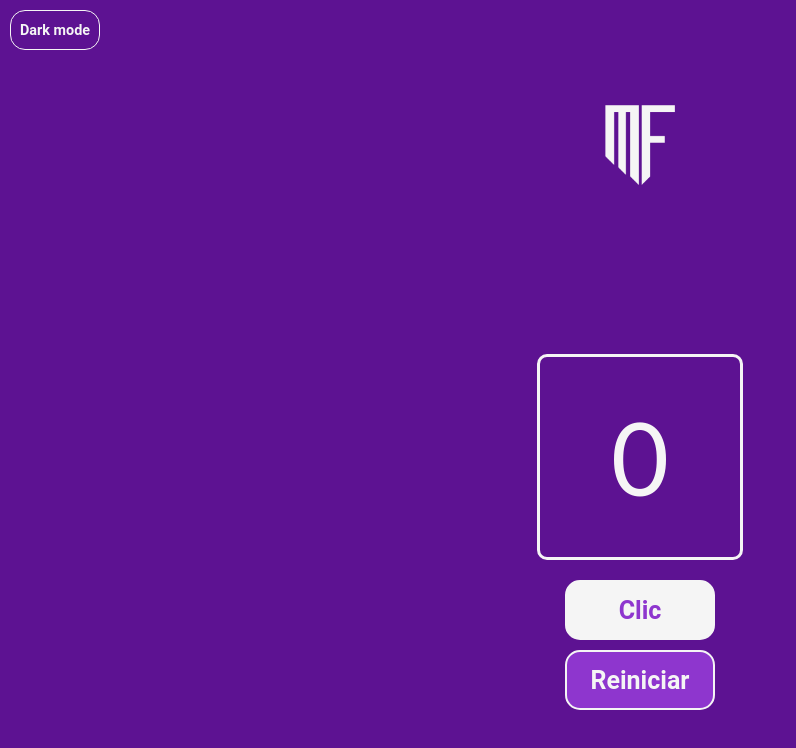
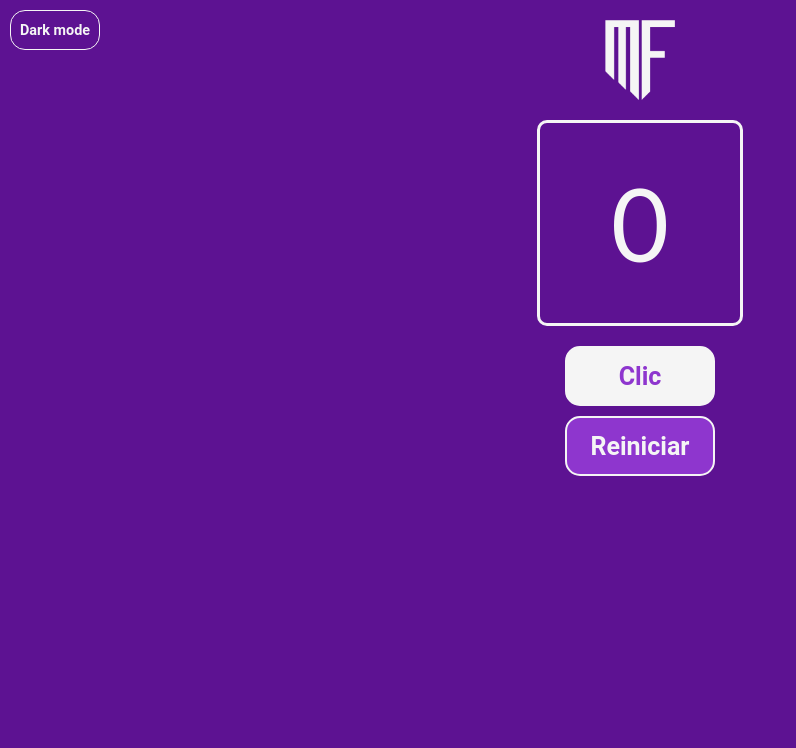
Before and after one commit to MatiasFochi/ProyectoContadorClicks, a React (Create React App) app: page / in a window 1280 px wide. Shown: the top 748 px of the page, without its empty margins (0-796 px from the left). Built offline with nearby package versions, Linux system fonts and the light colour scheme.

Commit message:
Actualizacion 13/1/2024

```diff
--- a/public/index.html
+++ b/public/index.html
@@ -2,42 +2,19 @@
 <html lang="en">
   <head>
     <meta charset="utf-8" />
-    <link rel="icon" href="%PUBLIC_URL%/favicon.ico" />
+    <link rel="icon" href="%PUBLIC_URL%/LogoPersonal.ico" />
     <meta name="viewport" content="width=device-width, initial-scale=1" />
     <meta name="theme-color" content="#000000" />
     <meta
       name="description"
       content="Web site created using create-react-app"
     />
-    <link rel="apple-touch-icon" href="%PUBLIC_URL%/logo192.png" />
-    <!--
-      manifest.json provides metadata used when your web app is installed on a
-      user's mobile device or desktop. See https://developers.google.com/web/fundamentals/web-app-manifest/
-    -->
+    <link rel="apple-touch-icon" href="%PUBLIC_URL%/LogoPersonal.png" />
     <link rel="manifest" href="%PUBLIC_URL%/manifest.json" />
-    <!--
-      Notice the use of %PUBLIC_URL% in the tags above.
-      It will be replaced with the URL of the `public` folder during the build.
-      Only files inside the `public` folder can be referenced from the HTML.
-
-      Unlike "/favicon.ico" or "favicon.ico", "%PUBLIC_URL%/favicon.ico" will
-      work correctly both with client-side routing and a non-root public URL.
-      Learn how to configure a non-root public URL by running `npm run build`.
-    -->
-    <title>React App</title>
+    <title>Contador de Clics</title>
   </head>
   <body>
     <noscript>You need to enable JavaScript to run this app.</noscript>
     <div id="root"></div>
-    <!--
-      This HTML file is a template.
-      If you open it directly in the browser, you will see an empty page.
-
-      You can add webfonts, meta tags, or analytics to this file.
-      The build step will place the bundled scripts into the <body> tag.
-
-      To begin the development, run `npm start` or `yarn start`.
-      To create a production bundle, use `npm run build` or `yarn build`.
-    -->
   </body>
 </html>
--- a/src/App.css
+++ b/src/App.css
@@ -5,8 +5,9 @@
 .App{
   display: flex;
   flex-wrap: wrap;
-  align-items: center;
+  align-items: flex-start;
   justify-content: center;
+  align-content: flex-start;
   font-family: Lato, sans-serif;
   width: 100%;
   min-height: 100vh;
@@ -23,7 +24,7 @@
   justify-content: center;
   width: 100%;
   height: 50px;
-  margin: 20px;
+  margin: 20px 0 20px 0;
   position: relative;
 }
 
@@ -70,6 +71,7 @@
 
 
 .contenedor-principal{
+  margin-top: 20px;
   min-height: 300px;
   min-width: 90%;
   display: grid;
```
Also changed, not shown: public/LogoPersonal.png (added), public/manifest.json, 1 other file (tests, documents, lock files or other folders).
